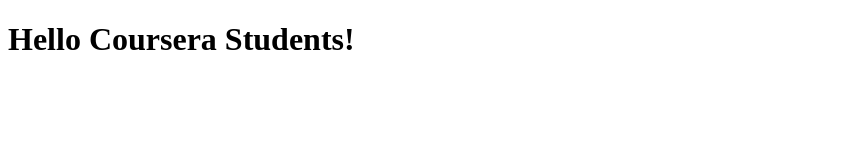
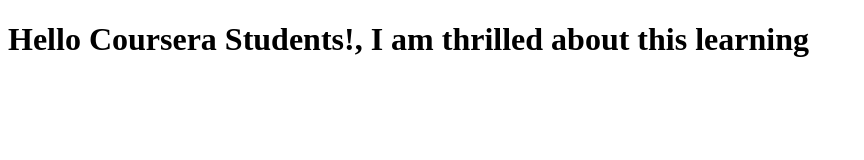
Before and after one commit to AminDarestani2019/Couresera_test, a plain HTML site: page index.html in a window 1280 px wide. Shown: the whole page, without its empty margins (0-864 px from the left). Drawn offline with Linux system fonts and the light colour scheme.

Commit message:
third web file

```diff
--- a/index.html
+++ b/index.html
@@ -6,6 +6,6 @@
 	<title>Hello , this is coursera</title>
 </head>
 <body>
- <h1>Hello Coursera Students!</h1>
+ <h1>Hello Coursera Students!, I am thrilled about this learning</h1>
 </body>
 </html>
```
